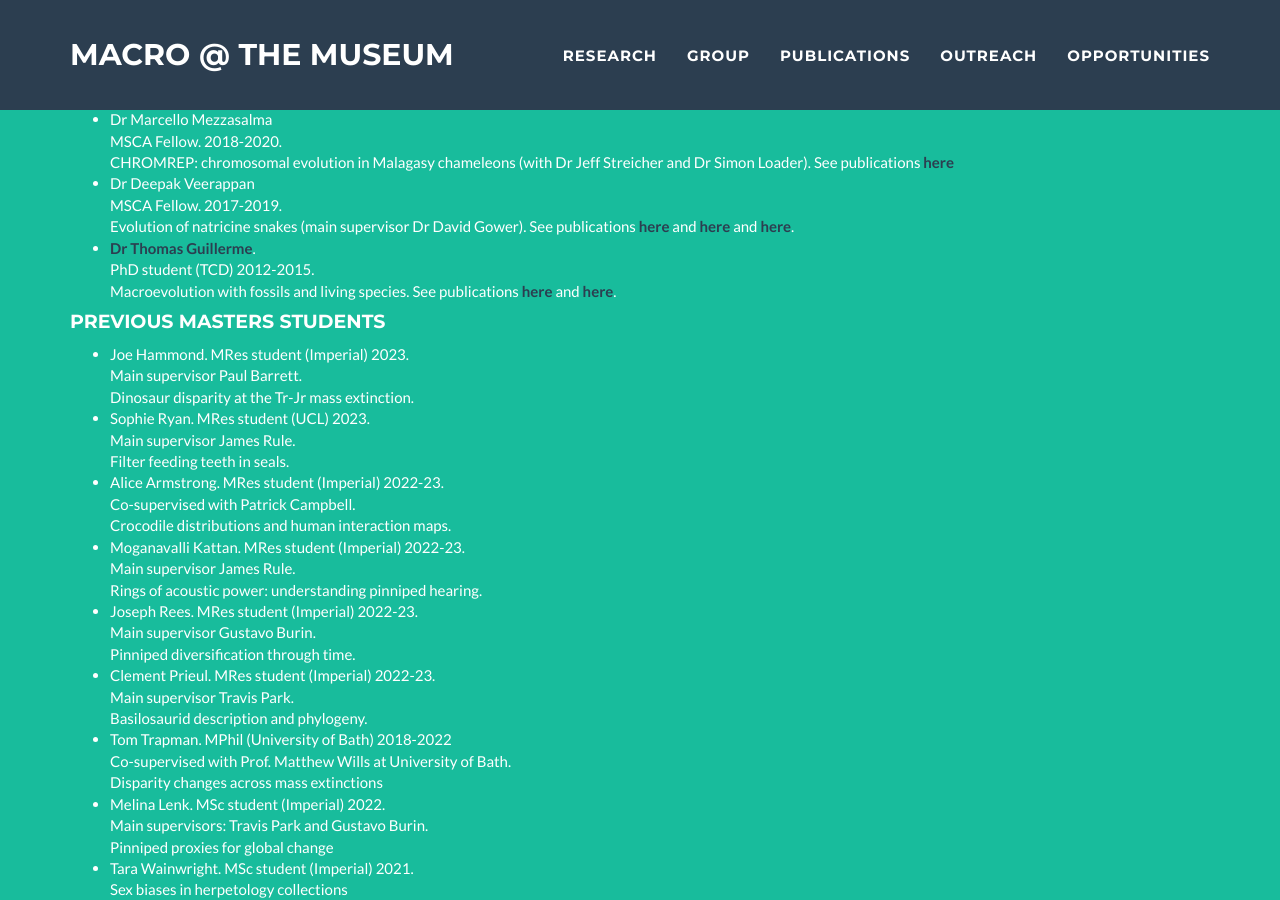
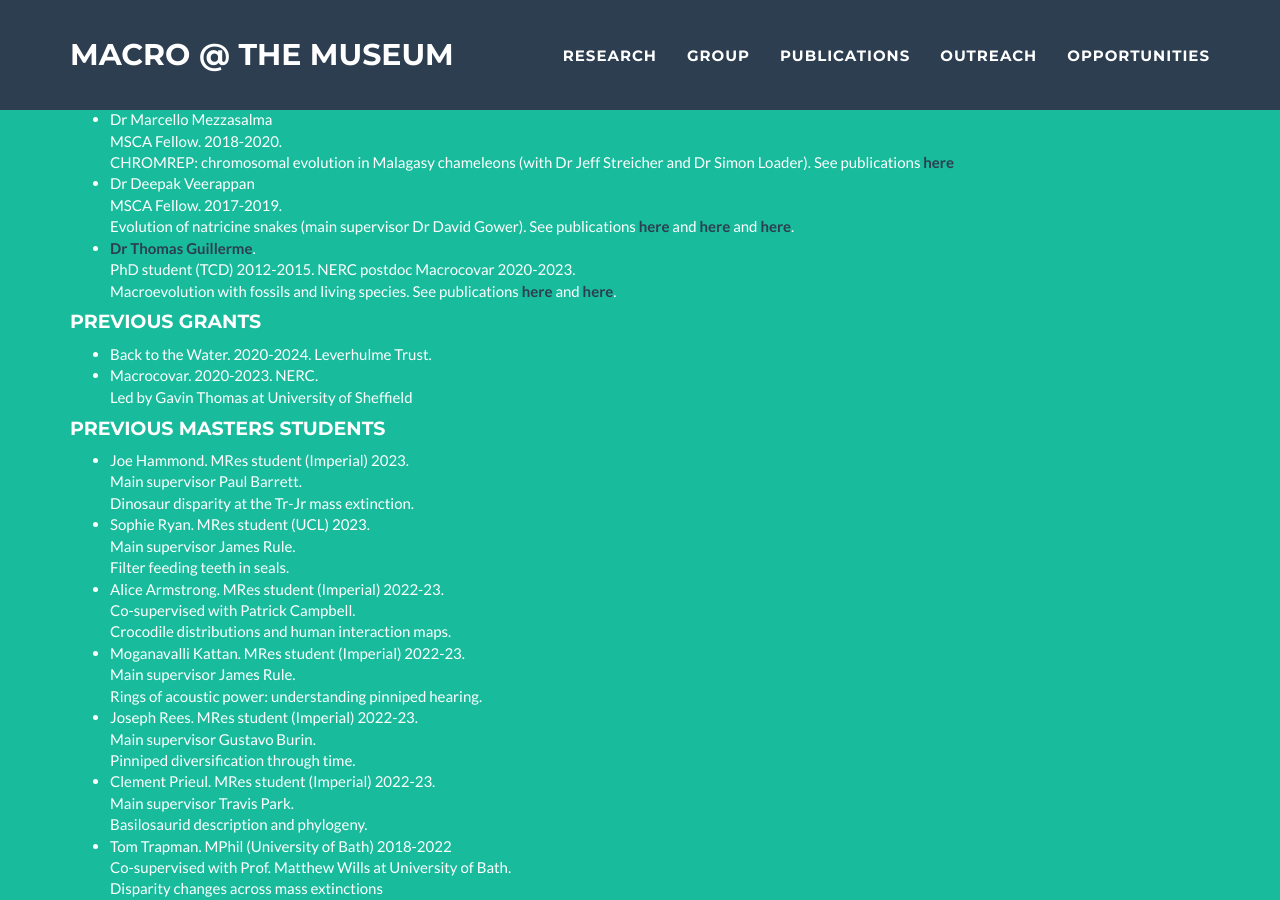
Before and after one commit to nhcooper123/nhcooper123.github.io, a Jekyll site: the page group.html, which Jekyll copies as it is, in a window 1280 px wide and 900 px high, scrolled down 1340 px. Built offline with Jekyll 4.4.1, drawn with Linux system fonts in a browser that asks for light colours; some of the changed text lies outside the part shown.

Commit message:
Move grants

```diff
--- a/group.html
+++ b/group.html
@@ -218,13 +218,23 @@ We have fun and try to make science a nicer place! <br>
     See publications <a href="https://doi.org/10.1016/j.ympev.2021.107152"><strong><font color="2c3e50">here</font></strong></a> and <a href="https://academic.oup.com/zoolinnean/article/195/1/279/6446347"><strong><font color="2c3e50">here</font></strong></a> and <a href="https://doi.org/10.1111/jeb.14139"><strong><font color="2c3e50">here</font></strong></a>.
     </li>
 
-    <li><a href="http://tguillerme.github.io/"><strong><font color="2c3e50">Dr Thomas Guillerme</font></strong></a>.<br>PhD student (TCD) 2012-2015.<br>
+    <li><a href="http://tguillerme.github.io/"><strong><font color="2c3e50">Dr Thomas Guillerme</font></strong></a>.<br>PhD student (TCD) 2012-2015. NERC postdoc Macrocovar 2020-2023.<br>
         Macroevolution with fossils and living species.
         See publications <a href="http://10.1016/j.ympev.2015.08.023"><strong><font color="2c3e50">here</font></strong></a> and <a href="http://dx.doi.org/10.1101/022970"><strong><font color="2c3e50">here</font></strong></a>.
     </li>
     </ul>
 
-    <h4>Previous Masters students</h4>
+<h4>Previous grants</h4>
+
+    <ul>
+
+    <li>Back to the Water. 2020-2024. Leverhulme Trust.</li>
+    <li>Macrocovar. 2020-2023. NERC. <br>
+    Led by Gavin Thomas at University of Sheffield</li>
+
+    </ul>
+
+<h4>Previous Masters students</h4>
 
     <ul>
     <li>Joe Hammond. MRes student (Imperial) 2023. <br>
@@ -375,7 +385,7 @@ For more information on working in the group see the documents provided <a href=
             <div class="container">
                 <div class="row">
                     <div class="col-lg-12">
-                        Copyright &copy; Natalie Cooper 2021
+                        Copyright &copy; Natalie Cooper 2023
                     </div>
                 </div>
             </div>
```
Also changed, not shown: other parts of group.html (+1 -1 lines).
